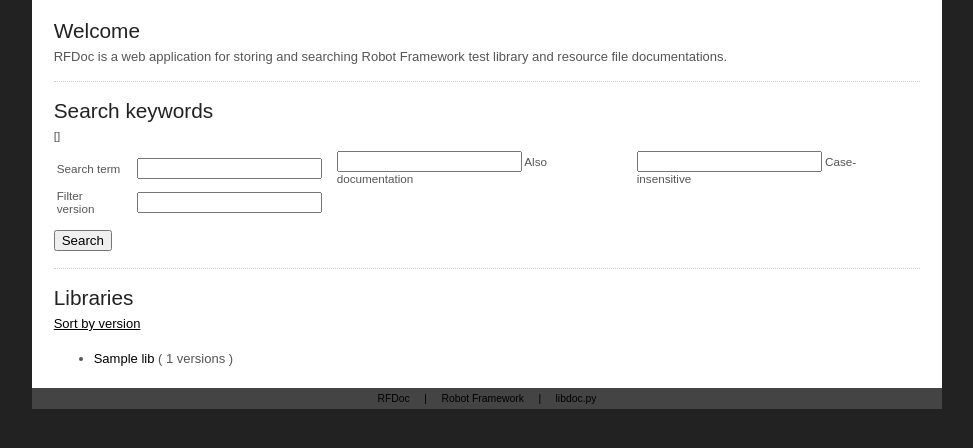
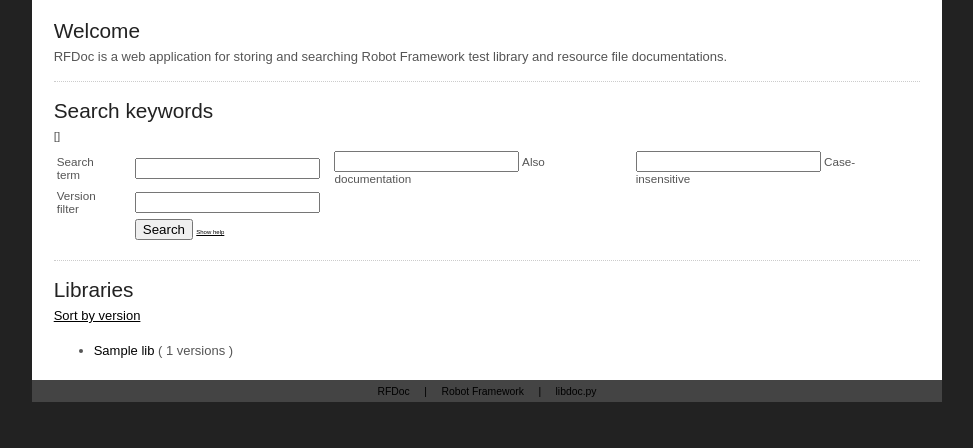
Before and after one commit to robotframework/rfdoc, a Django app: template src/rfdoc/rfdocapp/templates/index.html in a window 1280 px wide. Shown: the part 59-507 px from the top of the page, without its empty margins (153-1126 px from the left). Run offline with Django 3.2, Linux system fonts and the light colour scheme; the template is opened without the code that fills it: most values are stand-ins (such as "Sample title", 1, 10 or a date in 2020); form fields are guessed from the names that the template uses.

Commit message:
Minor UI improvements. Wrote help for search options.

```diff
--- a/src/rfdoc/rfdocapp/static/default.css
+++ b/src/rfdoc/rfdocapp/static/default.css
@@ -147,6 +147,24 @@
 .form-options {
   border: 1px dashed #eee;
 }
+a.help {
+    font-size: 0.5em;
+}
+div.help {
+    display: none;
+    border: 1px solid #000;
+    background-color: #eee;
+}
+div.help h3 {
+    margin: 10px;
+}
+div.help table {
+    margin: 10px;
+    border-spacing: 10px;
+}
+div.help th {
+    text-align: right;
+}
 
 /* Search */
 table#search {
--- a/src/rfdoc/rfdocapp/static/rfdoc.js
+++ b/src/rfdoc/rfdocapp/static/rfdoc.js
@@ -2,4 +2,8 @@
     $('.versions-current').click(function(){
         $('#versions dl').toggle();
     });
+
+    $('a.help').click(function(){
+       $('div.help').toggle();
+    });
 });
--- a/src/rfdoc/rfdocapp/templates/search_form.html
+++ b/src/rfdoc/rfdocapp/templates/search_form.html
@@ -14,13 +14,41 @@
           </td>
         </tr>
         <tr>
-          <td><label for="id_search_version">Filter version</label></td>
+          <td><label for="id_search_version">Version filter</label></td>
           <td>{{ form.search_version }}</td>
           <td></td>
           <td></td>
         </tr>
+        <tr>
+            <td></td>
+            <td>
+                <input type="submit" name="search_button" value="Search" />
+                <a class="help" href="#">Show help</a>
+            </td>
+            <td></td>
+            <td></td>
+        </tr>
       </table>
-      <p>
-        <input type="submit" name="search_button" value="Search" />
-      </p>
+      <div class="help">
+        <h3>Search options:</h3>
+        <table>
+            <tr>
+                <th>Search term</th>
+                <td>Text needs to only match a part of the keywords and/or documentation.</td>
+            </tr>
+            <tr>
+                <th>Also Documentation</th>
+                <td>Search also keyword documentation.</td>
+            </tr>
+            <tr>
+                <th>Case-insensitive</th>
+                <td>Make the search term case-insensitive.</td>
+            </tr>
+            <tr>
+                <th>Version filter</th>
+                <td>Only match the versions matching the filter term. The term be an exact match but wild cards
+                ? (one character) and * (any number of characters) are supported.</td>
+            </tr>
+        </table>
+      </div>
     </form>
```
